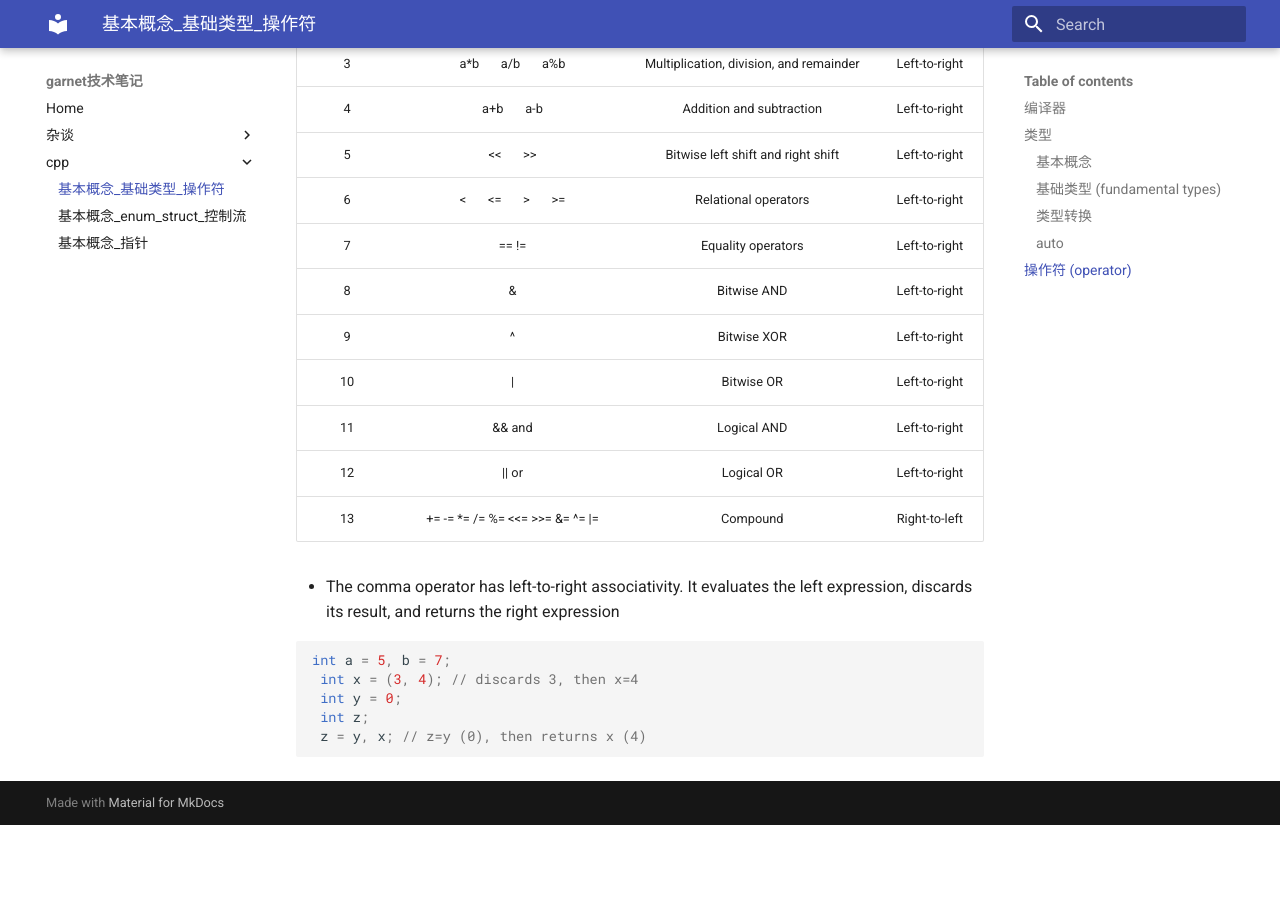
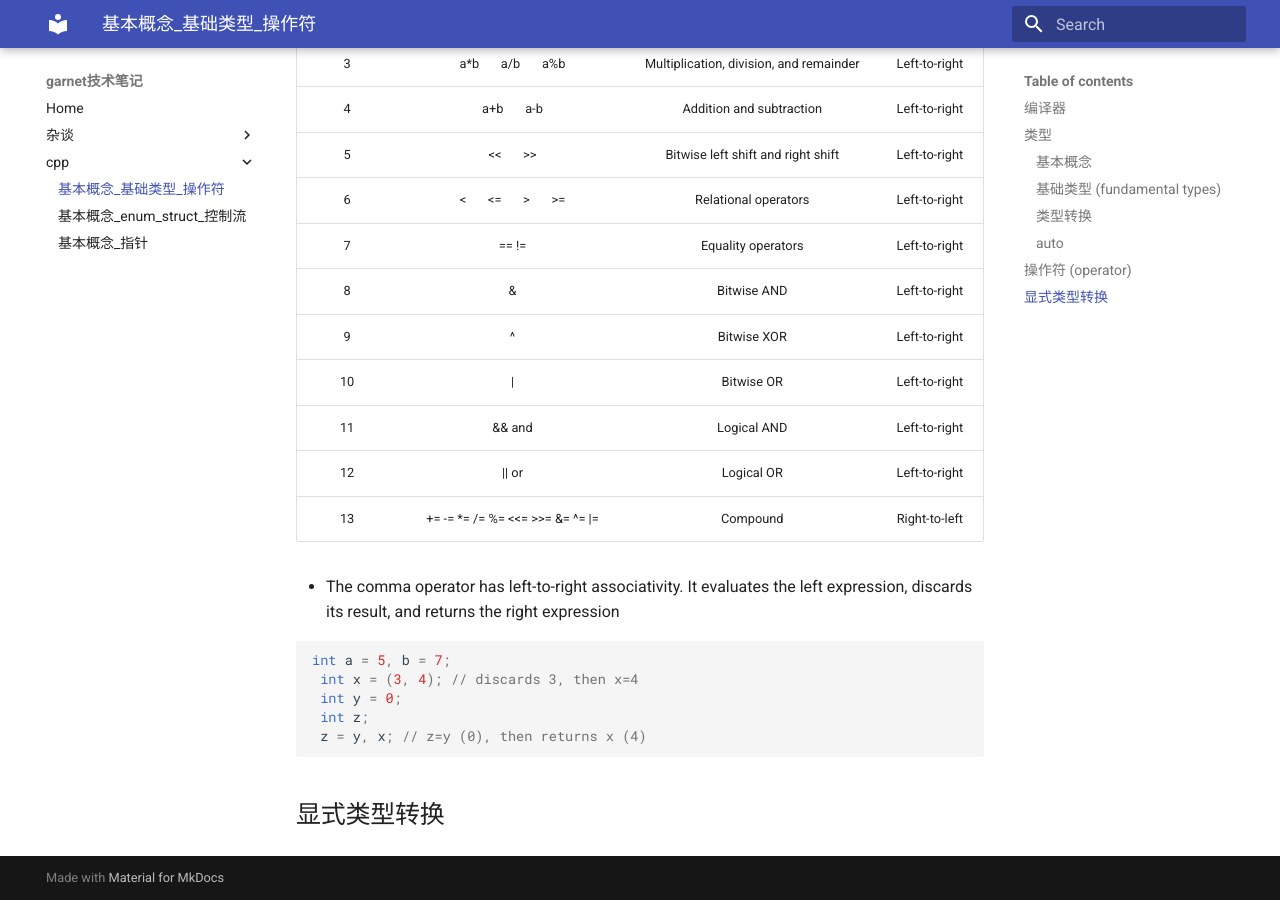
Before and after one commit to ymma98/technotes, an MkDocs documentation site: the page built from docs/cpp/基本概念_基础类型_操作符.md, in a window 1280 px wide and 900 px high, scrolled down 9032 px. Built offline with MkDocs 1.6.1 and Material for MkDocs 9.7.7, drawn with Linux system fonts in a browser that asks for light colours; formulas are drawn with MathJax 3; before the commit the page ends 9857 px from its top, so only the background shows below that.

Commit message:
docs/cpp/基本概念_基础类型_操作符.md updated from https://stackedit.cn/

````diff
--- a/docs/cpp/基本概念_基础类型_操作符.md
+++ b/docs/cpp/基本概念_基础类型_操作符.md
@@ -321,7 +321,12 @@ int a = 5, b = 7;
 ```
 
 
+## 显式类型转换
+
+
+
+
 <!--stackedit_data:
-eyJoaXN0b3J5IjpbMTQ5MzUzNjM4MSwxMzM5Mjg3OTc3LDk2MD
-k3NTU4N119
+eyJoaXN0b3J5IjpbLTcxMjEwODYzMCwxNDkzNTM2MzgxLDEzMz
+kyODc5NzcsOTYwOTc1NTg3XX0=
 -->
````
